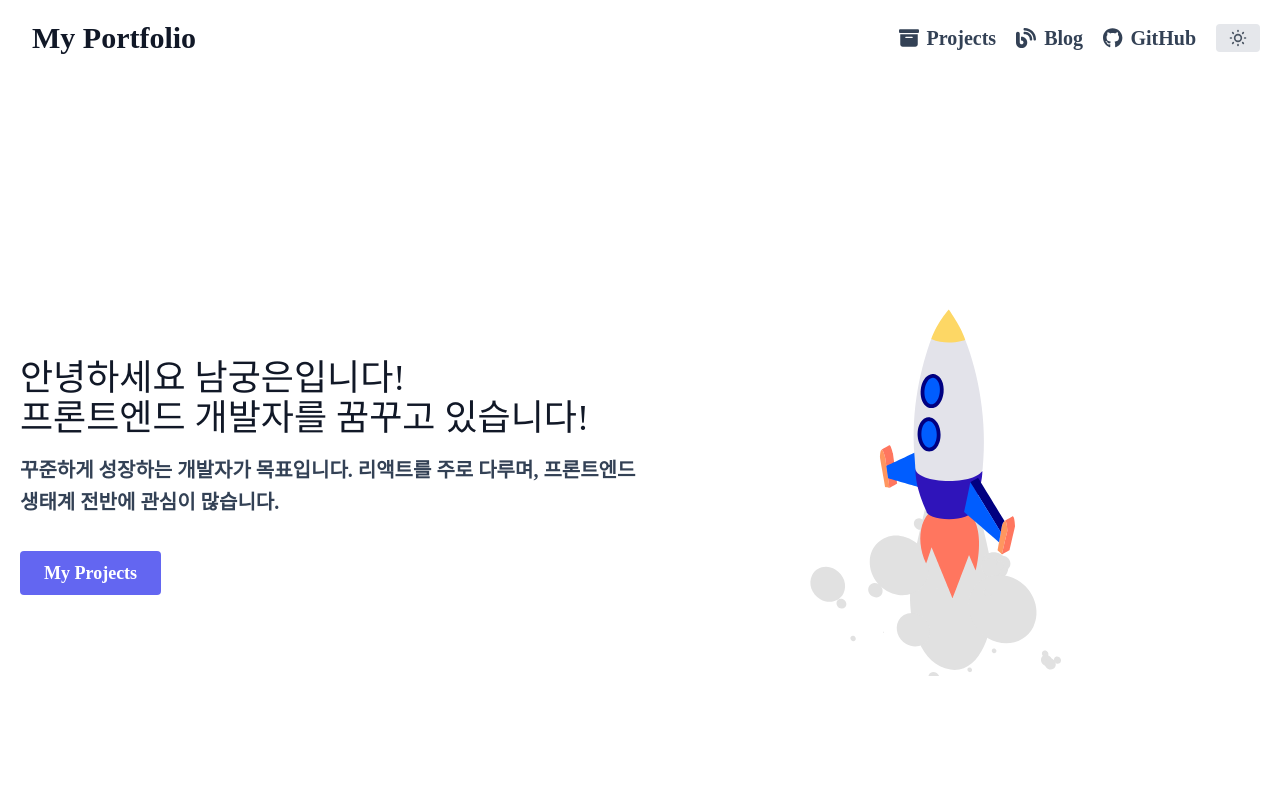
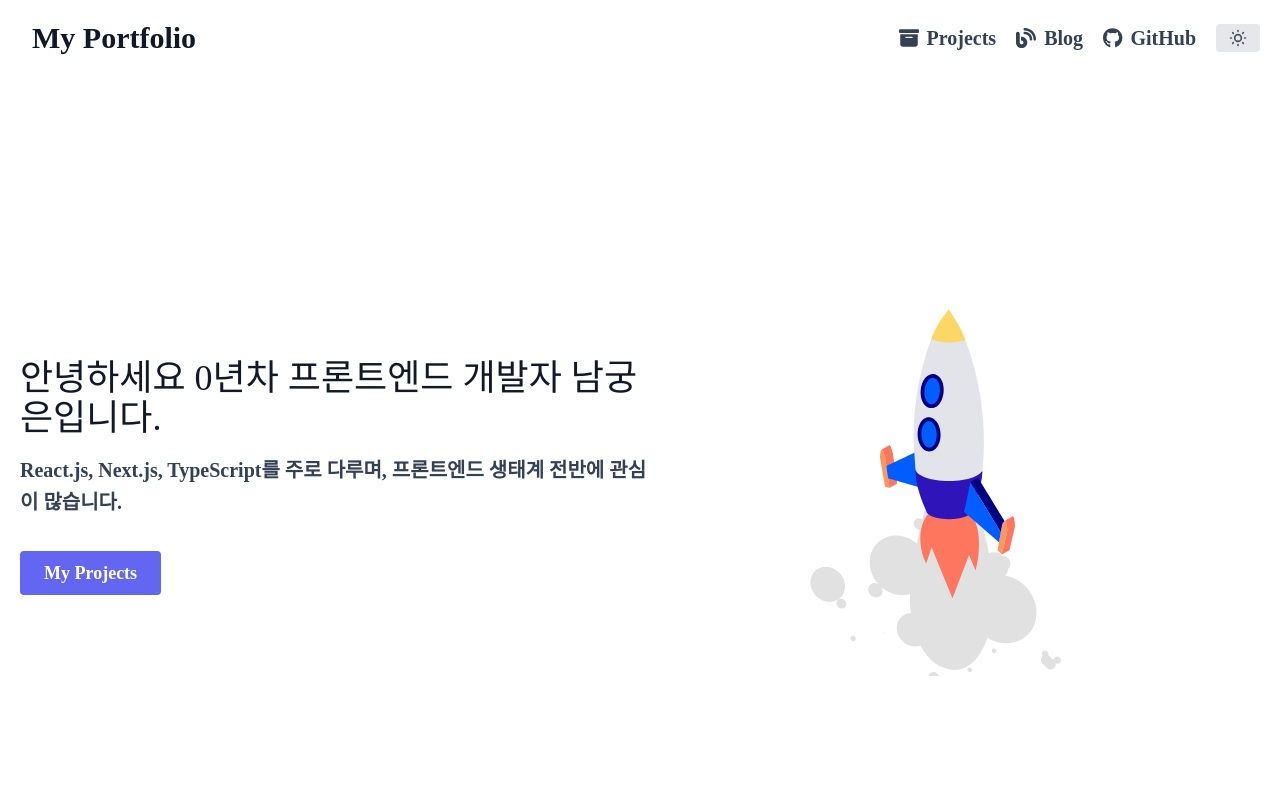
Before and after one commit to Eun-Ng/Next-Portfolio, a Next.js app: page / in a window 1280 px wide. Shown: the top 800 px of the page. Built offline with nearby package versions, Linux system fonts and the light colour scheme.

Commit message:
fix: gitignore & landing comments

```diff
--- a/components/home/MainContents.js
+++ b/components/home/MainContents.js
@@ -6,14 +6,11 @@ const MainContents = () => {
     <>
       <div className='lg:flex-grow md:w-1/2 lg:pr-24 md:pr-16 flex flex-col md:items-start md:text-left mb-16 md:mb-0 items-center text-center'>
         <h2 className='title-font sm:text-4xl text-3xl mb-4 font-medium text-gray-900'>
-          안녕하세요 남궁은입니다!
-          <br />
-          프론트엔드 개발자를 꿈꾸고 있습니다!
+          안녕하세요 0년차 프론트엔드 개발자 남궁은입니다.
         </h2>
 
         <p className='mb-8 leading-relaxed text-xl'>
-          꾸준하게 성장하는 개발자가 목표입니다. 리액트를 주로 다루며,
-          프론트엔드 생태계 전반에 관심이 많습니다.
+          React.js, Next.js, TypeScript를 주로 다루며, 프론트엔드 생태계 전반에 관심이 많습니다.
         </p>
         <div className='flex justify-center'>
           <Link href='/Projects'>
```
Also changed, not shown: 1 other file (tests, documents, lock files or other folders).
